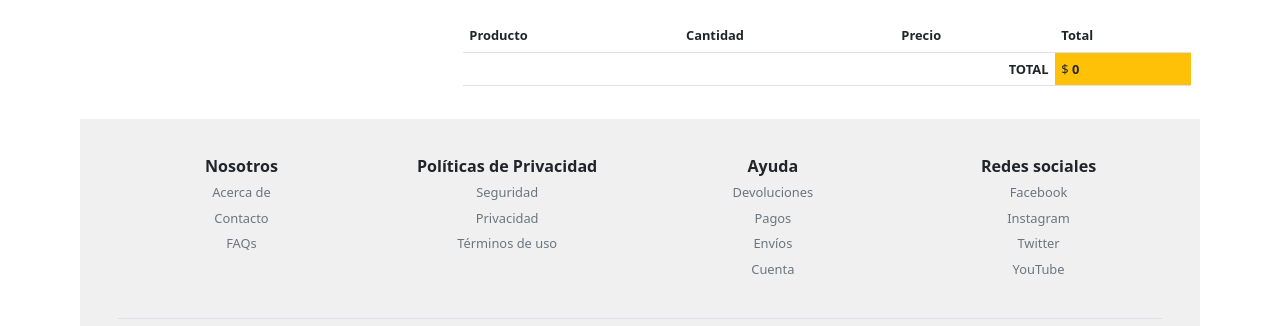
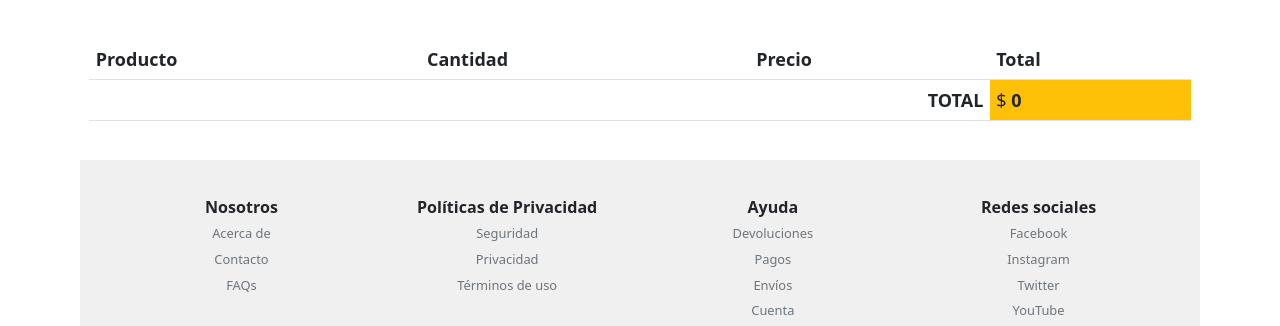
Before and after one commit to Manuel486/Store_Mega, a plain HTML site: page components/pago.html in a window 1280 px wide. Shown: the part 118-444 px from the top of the page. Drawn offline with nearby package versions, Linux system fonts and the light colour scheme; some packages are replaced by stand-ins of ours; a script that the page names is missing.

Commit message:
cambiando distribución pasarela de pago

```diff
--- a/components/pago.html
+++ b/components/pago.html
@@ -146,15 +146,9 @@
     <!-- Termina Login -->
 
     <main class="container my-4">
-        <div class="container">
-            <div class="row row-cols-1 row-cols-sm-1 row-cols-md-2">
-                <div class="col col-md-4 text-center order-2 order-sm-2 order-md-1">
-                  <div class="mt-4">
-                    <div id="paypal-button-container"></div>
-                  </div>
-                </div>
-                <div class="col col-md-8  order-1 order-sm-1 order-md-2">
-                    <table class="table">
+        <div class="container my-5">
+          <div class="my-5">
+            <table class="table my-5" style="font-size: 18px;">
                 <thead>
                     <th>Producto</th>
                     <th>Cantidad</th>
@@ -166,6 +160,8 @@
                 </tbody>
             </table>
           </div>
+          <div class="my-5 text-center">
+            <div id="paypal-button-container"></div>
           </div>
         </div>
     </main>
```
Lines whose indentation alone changed are shown as unchanged.
